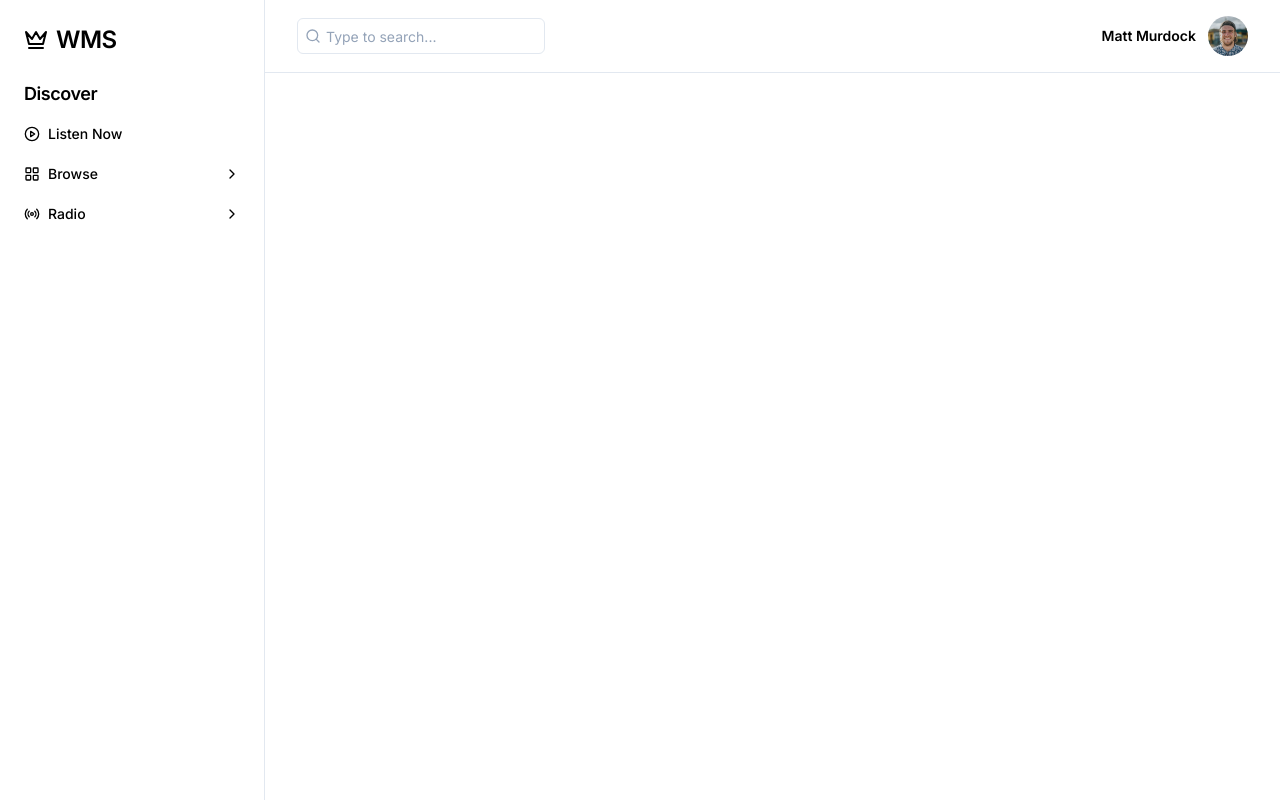
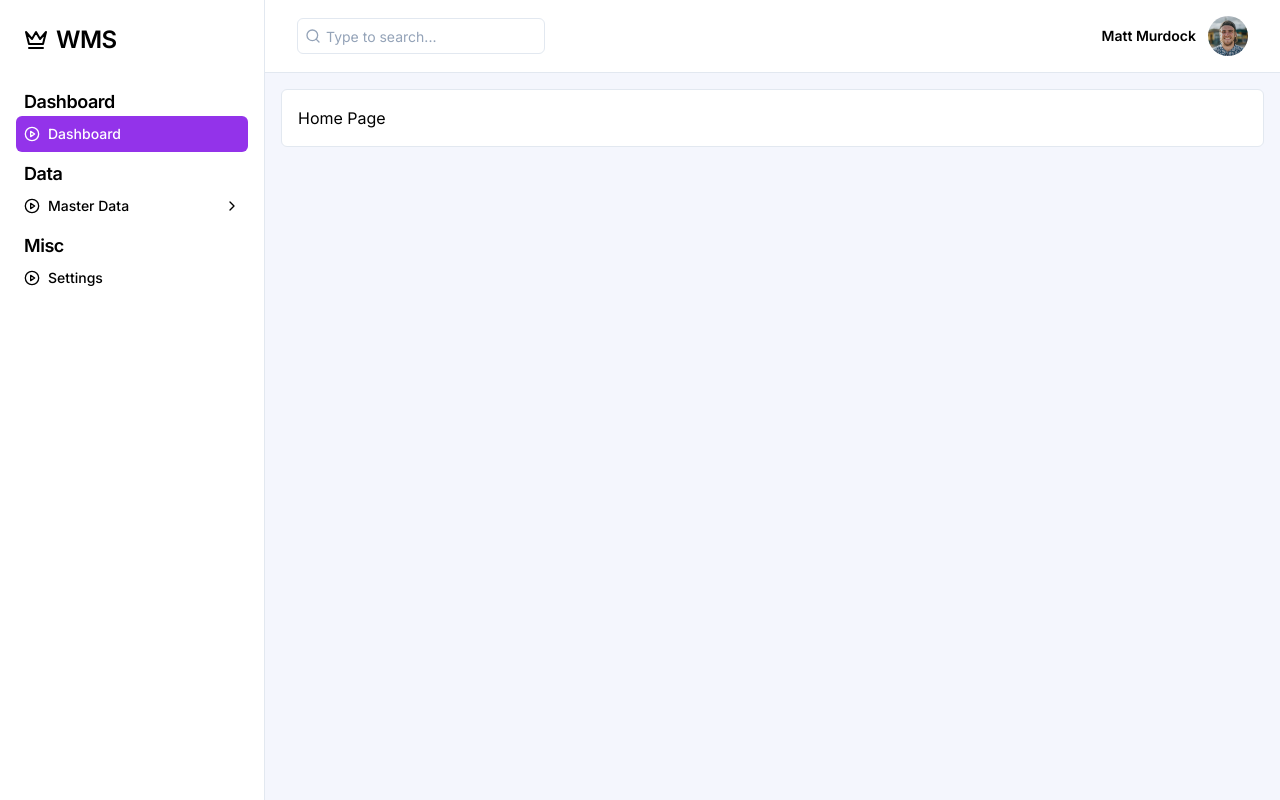
Before and after one commit to ImamAlfariziSyahputra/wms-next, a Next.js app: page / in a window 1280 px wide. Built offline with nearby package versions, Linux system fonts and the light colour scheme; what prettier-plugin-tailwindcss would draw is missing.

Commit message:
improve sidebar/slicing, etc

```diff
--- a/package.json
+++ b/package.json
@@ -14,6 +14,7 @@
     "clsx": "^1.2.1",
     "eslint": "8.33.0",
     "eslint-config-next": "13.1.6",
+    "lodash": "^4.17.21",
     "lucide-react": "^0.108.0",
     "next": "13.1.6",
     "react": "18.2.0",
--- /dev/null
+++ b/src/components/layouts/Content.jsx
@@ -0,0 +1,7 @@
+export default function Content({ children }) {
+  return (
+    <div className='rounded-md border border-slate-200 bg-white p-4'>
+      {children}
+    </div>
+  );
+}
--- /dev/null
+++ b/src/components/layouts/Layout.jsx
@@ -0,0 +1,16 @@
+import Sidebar from '@/components/layouts/sidebar/Sidebar';
+import Topbar from './topbar/Topbar';
+
+export default function Layout({ children }) {
+  return (
+    <div className='flex h-screen'>
+      <Sidebar />
+
+      <div className='w-full'>
+        <Topbar />
+
+        <div className='p-4'>{children}</div>
+      </div>
+    </div>
+  );
+}
--- a/src/components/sidebar/SidebarItem.jsx
+++ b/src/components/layouts/sidebar/BaseSidebarItem.jsx
@@ -1,16 +1,66 @@
 import { useEffect, useState } from 'react';
 import { ChevronRight } from 'lucide-react';
 import { cn } from '@/lib/utils';
+import { useRouter } from 'next/router';
+import Link from 'next/link';
+import { isEqual } from 'lodash';
 
-export default function SidebarItem({
+export default function BaseSidebarItem({
   item,
   depth = 0,
   activeDropdown,
   setActiveDropdown = () => {},
   containerCN,
 }) {
+  return (
+    <div className={cn('mt-2', containerCN)}>
+      {/* Group Info Text */}
+      <h2 className='px-2 text-lg font-semibold tracking-tight'>
+        {item.title}
+      </h2>
+
+      {item?.children?.map((child, idx) => (
+        <SidebarItem
+          key={idx}
+          item={child}
+          depth={depth}
+          activeDropdown={activeDropdown}
+          setActiveDropdown={setActiveDropdown}
+        />
+      ))}
+    </div>
+  );
+}
+
+function SidebarItem({
+  item,
+  depth = 0,
+  activeDropdown,
+  setActiveDropdown = () => {},
+  containerCN,
+}) {
+  const router = useRouter();
   const [open, setOpen] = useState(false);
+  const [isParentActive, setIsParentActive] = useState({
+    depth: null,
+    isActive: false,
+  });
 
+  //! isParentActive Logic
+  useEffect(() => {
+    const pathname = router.pathname.split('/').filter((p) => p !== '');
+    pathname.length = depth + 1;
+
+    let link = [];
+    if (item?.link) {
+      link = item.link.split('/').filter((p) => p !== '');
+    }
+
+    setIsParentActive({ depth, isActive: isEqual(pathname, link) });
+    // }
+  }, [router.pathname]);
+
+  //! isActiveDropdown Logic
   useEffect(() => {
     setOpen(
       //! if 1st dropdown, check mainTitle and childsOpen.
@@ -22,16 +72,23 @@ export default function SidebarItem({
     );
   }, [activeDropdown]);
 
+  //! JSX
   if (item.children) {
     return (
       <div
         className={cn(
-          'rounded-md text-sm font-medium hover:bg-slate-400/10',
+          'rounded-md font-medium hover:bg-purple-400/10',
           containerCN
         )}
       >
         <button
-          className='flex w-full items-center justify-between px-2 py-2'
+          type='button'
+          className={cn(
+            'flex w-full items-center justify-between rounded-md px-2 py-2 text-sm',
+            isParentActive.isActive &&
+              isParentActive.depth <= depth &&
+              'bg-purple-200'
+          )}
           onClick={(e) => {
             //! to avoid trigger parent's onClick
             e.stopPropagation();
@@ -52,7 +109,7 @@ export default function SidebarItem({
                 //! (if the parent got closed, close all below)
                 current.childsOpen.length = current.childsOpen.indexOf(depth);
                 return { ...current };
-              } else {
+              }
               //* on open
               //! if 1st dropdown, update the "mainTitle" too.
               if (depth === 0) {
@@ -62,7 +119,6 @@ export default function SidebarItem({
               //! if the child clicked, just update the childsOpen property
               current.childsOpen = [...current.childsOpen, depth].sort();
               return { ...current };
-              }
             });
           }}
         >
@@ -95,16 +151,21 @@ export default function SidebarItem({
         </div>
       </div>
     );
-  } else {
+  }
+
   return (
-      <button
-        className='flex min-h-[2.25rem] w-full items-center rounded-md px-2 text-sm font-medium hover:bg-slate-400/10'
+    <Link
+      href={item.link || '#'}
+      className={cn(
+        'flex min-h-[2.25rem] w-full items-center rounded-md px-2 text-sm font-medium transition hover:bg-slate-400/10',
+        item.link === router.pathname &&
+          'bg-purple-600 text-white hover:bg-purple-600'
+      )}
       style={{
         zIndex: depth + 1,
       }}
     >
       <item.Icon className='mr-2 h-4 w-4 shrink-0' /> {item.title}
-      </button>
+    </Link>
   );
 }
-}
--- /dev/null
+++ b/src/components/layouts/sidebar/Sidebar.jsx
@@ -0,0 +1,34 @@
+import { Crown } from 'lucide-react';
+import BaseSidebarItem from './BaseSidebarItem';
+import sidebarData from '@/data/sidebarData';
+import { useState } from 'react';
+
+export default function Sidebar() {
+  const [activeDropdown, setActiveDropdown] = useState({
+    mainTitle: '',
+    childsOpen: [],
+  });
+
+  return (
+    <aside className='h-full w-[265px] shrink-0 overflow-y-auto border-r border-slate-200 bg-white'>
+      {/* Logo */}
+      <div className='px-6 py-6'>
+        <p className='flex items-center text-2xl font-semibold tracking-tight'>
+          <Crown className='mr-2' /> WMS
+        </p>
+      </div>
+
+      {/* Menu */}
+      <div className='space-y-2 px-4'>
+        {sidebarData.map((item, idx) => (
+          <BaseSidebarItem
+            key={idx}
+            item={item}
+            activeDropdown={activeDropdown}
+            setActiveDropdown={setActiveDropdown}
+          />
+        ))}
+      </div>
+    </aside>
+  );
+}
--- /dev/null
+++ b/src/components/layouts/topbar/Topbar.jsx
@@ -0,0 +1,33 @@
+import { Search } from 'lucide-react';
+import Image from 'next/image';
+import profileImg from 'public/face.jpg';
+
+export default function Topbar() {
+  return (
+    <div className='flex items-center justify-between border-b border-slate-200 bg-white px-8 py-4'>
+      {/* Search Input */}
+      <div className='relative'>
+        <Search className='absolute left-[.5rem] top-[50%] h-4 w-4 -translate-y-[50%] text-slate-400' />
+        <input
+          type='text'
+          className='h-9 w-full max-w-[17rem] rounded-md border border-slate-200 px-3 pl-7 pr-2 text-sm placeholder:text-slate-400 focus:border-slate-400 focus:outline-none'
+          placeholder='Type to search...'
+        />
+      </div>
+
+      {/* Avatar */}
+      <div className='flex items-center'>
+        <p className='mr-3 text-sm font-semibold'>Matt Murdock</p>
+        <Image
+          src={profileImg}
+          alt=''
+          width='0'
+          height='0'
+          sizes='100vw'
+          placeholder='blur'
+          className='h-10 w-10 cursor-pointer rounded-full object-cover'
+        />
+      </div>
+    </div>
+  );
+}
--- a/src/data/sidebarData.js
+++ b/src/data/sidebarData.js
@@ -1,34 +1,34 @@
-import { Radio } from 'lucide-react';
-import { LayoutGrid } from 'lucide-react';
 import { PlayCircle } from 'lucide-react';
 
 const sidebarData = [
   {
-    title: 'Listen Now',
-    Icon: PlayCircle,
+    title: 'Dashboard',
+    type: 'info',
+    children: [
+      {
+        title: 'Dashboard',
+        link: '/',
+        Icon: PlayCircle,
+      },
+    ],
   },
   {
-    title: 'Browse',
-    Icon: LayoutGrid,
+    title: 'Data',
+    type: 'info',
     children: [
       {
-        title: 'Child One',
-        Icon: PlayCircle,
-      },
-      {
-        title: 'Contact',
+        title: 'Master Data',
+        link: '/master-data',
         Icon: PlayCircle,
         children: [
           {
-            title: 'Facebook',
+            title: 'Category',
+            link: '/master-data/category',
             Icon: PlayCircle,
           },
           {
-            title: 'Twitter',
-            Icon: PlayCircle,
-          },
-          {
-            title: 'Instagram',
+            title: 'Customers',
+            link: '/master-data/customers',
             Icon: PlayCircle,
           },
         ],
@@ -36,58 +36,13 @@ const sidebarData = [
     ],
   },
   {
-    title: 'Radio',
-    Icon: Radio,
+    title: 'Misc',
+    type: 'info',
     children: [
       {
-        title: 'Child One',
+        title: 'Settings',
+        link: '/settings',
         Icon: PlayCircle,
-      },
-      {
-        title: 'Contact',
-        Icon: PlayCircle,
-        children: [
-          {
-            title: 'Facebook',
-            Icon: PlayCircle,
-          },
-          {
-            title: 'Twitter',
-            Icon: PlayCircle,
-          },
-          {
-            title: 'Instagram',
-            Icon: PlayCircle,
-            children: [
-              {
-                title: 'Facebook',
-                Icon: PlayCircle,
-              },
-              {
-                title: 'Twitter',
-                Icon: PlayCircle,
-              },
-              {
-                title: 'Instagram',
-                Icon: PlayCircle,
-                children: [
-                  {
-                    title: 'Facebook',
-                    Icon: PlayCircle,
-                  },
-                  {
-                    title: 'Twitter',
-                    Icon: PlayCircle,
-                  },
-                  {
-                    title: 'Instagram',
-                    Icon: PlayCircle,
-                  },
-                ],
-              },
-            ],
-          },
-        ],
       },
     ],
   },
--- a/src/pages/_app.jsx
+++ b/src/pages/_app.jsx
@@ -1,5 +1,6 @@
 import '@/styles/globals.css';
 import Head from 'next/head';
+import Layout from '@/components/layouts/Layout';
 
 export default function App({ Component, pageProps }) {
   return (
@@ -9,7 +10,9 @@ export default function App({ Component, pageProps }) {
         <link rel='icon' href='/favicon.ico' />
       </Head>
 
-      <Component {...pageProps} />
+      <Layout>
+        <Component {...pageProps} />
+      </Layout>
     </>
   );
 }
--- a/src/pages/index.jsx
+++ b/src/pages/index.jsx
@@ -1,73 +1,5 @@
-import { Crown, Search } from 'lucide-react';
-import Image from 'next/image';
-import profileImg from 'public/face.jpg';
-import sidebarData from '@/data/sidebarData';
-import SidebarItem from '@/components/sidebar/SidebarItem';
-import { useState } from 'react';
+import Content from '@/components/layouts/Content';
 
 export default function Home() {
-  const [activeDropdown, setActiveDropdown] = useState({
-    mainTitle: '',
-    childsOpen: [],
-  });
-
-  return (
-    <div className='flex h-screen'>
-      <aside className='h-full w-[265px] shrink-0 overflow-y-auto border-r border-slate-200'>
-        {/* Title */}
-        <div className='px-6 py-6'>
-          <p className='flex items-center text-2xl font-semibold tracking-tight'>
-            <Crown className='mr-2' /> WMS
-          </p>
-        </div>
-
-        {/* Menu */}
-        <div className='px-4'>
-          <h2 className='mb-2 px-2 text-lg font-semibold tracking-tight'>
-            Discover
-          </h2>
-
-          <div className='space-y-1'>
-            {sidebarData.map((item, idx) => (
-              <SidebarItem
-                key={idx}
-                item={item}
-                activeDropdown={activeDropdown}
-                setActiveDropdown={setActiveDropdown}
-              />
-            ))}
-          </div>
-        </div>
-      </aside>
-
-      <div className='w-full'>
-        {/* Topbar */}
-        <div className='flex items-center justify-between border-b border-slate-200 px-8 py-4'>
-          {/* Search Input */}
-          <div className='relative'>
-            <Search className='absolute left-[.5rem] top-[50%] h-4 w-4 -translate-y-[50%] text-slate-400' />
-            <input
-              type='text'
-              className='h-9 w-full max-w-[17rem] rounded-md border border-slate-200 px-3 pl-7 pr-2 text-sm placeholder:text-slate-400 focus:border-slate-400 focus:outline-none'
-              placeholder='Type to search...'
-            />
-          </div>
-
-          {/* Avatar */}
-          <div className='flex items-center'>
-            <p className='mr-3 text-sm font-semibold'>Matt Murdock</p>
-            <Image
-              src={profileImg}
-              alt=''
-              width='0'
-              height='0'
-              sizes='100vw'
-              placeholder='blur'
-              className='h-10 w-10 cursor-pointer rounded-full object-cover'
-            />
-          </div>
-        </div>
-      </div>
-    </div>
-  );
+  return <Content>Home Page</Content>;
 }
--- a/src/styles/globals.css
+++ b/src/styles/globals.css
@@ -6,4 +6,5 @@
 
 body {
   font-family: 'Inter', sans-serif;
+  background-color: #f4f6fd;
 }
```
Also changed, not shown: 1 other file (tests, documents, lock files or other folders). Lines whose indentation alone changed are shown as unchanged.
